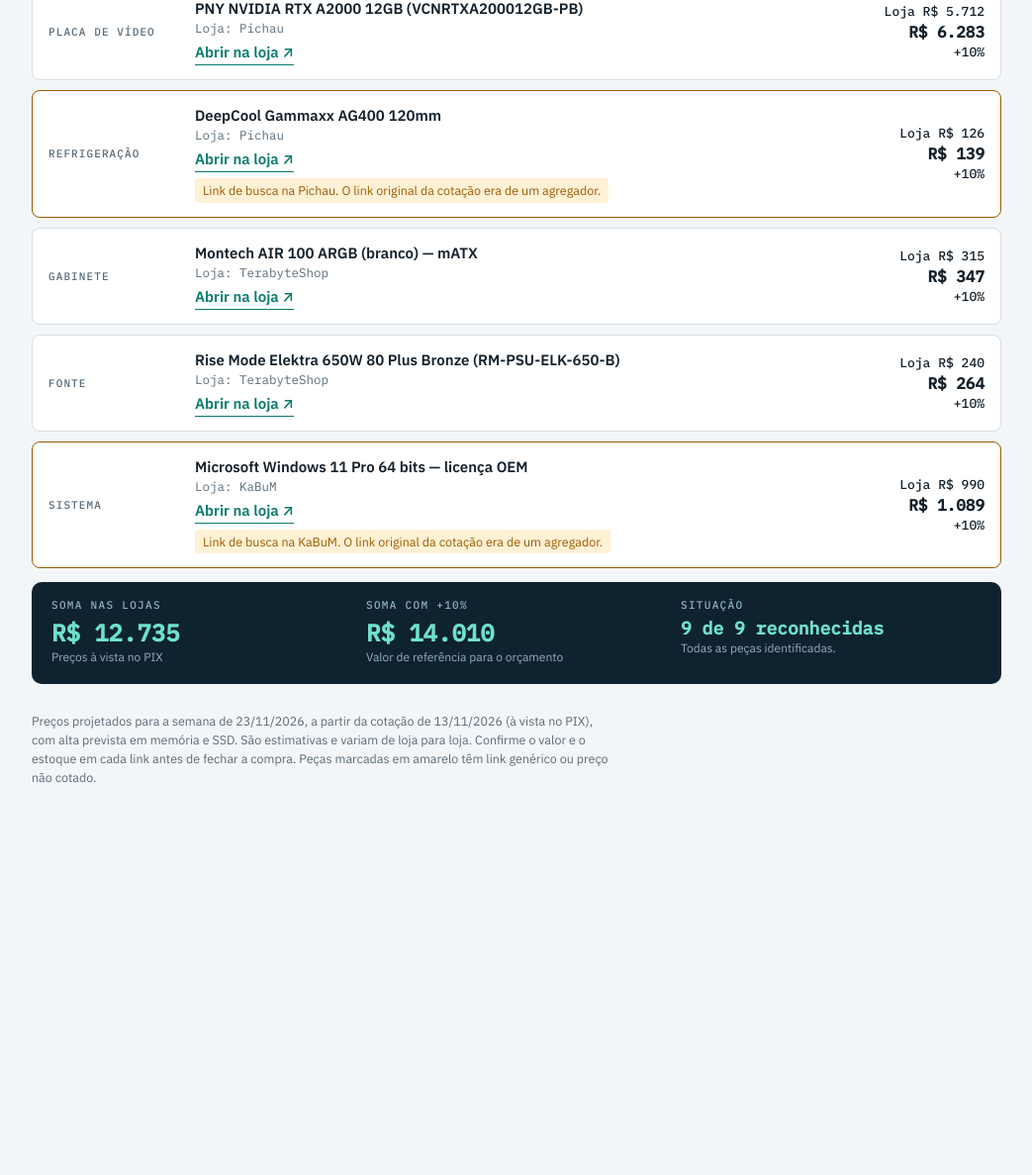
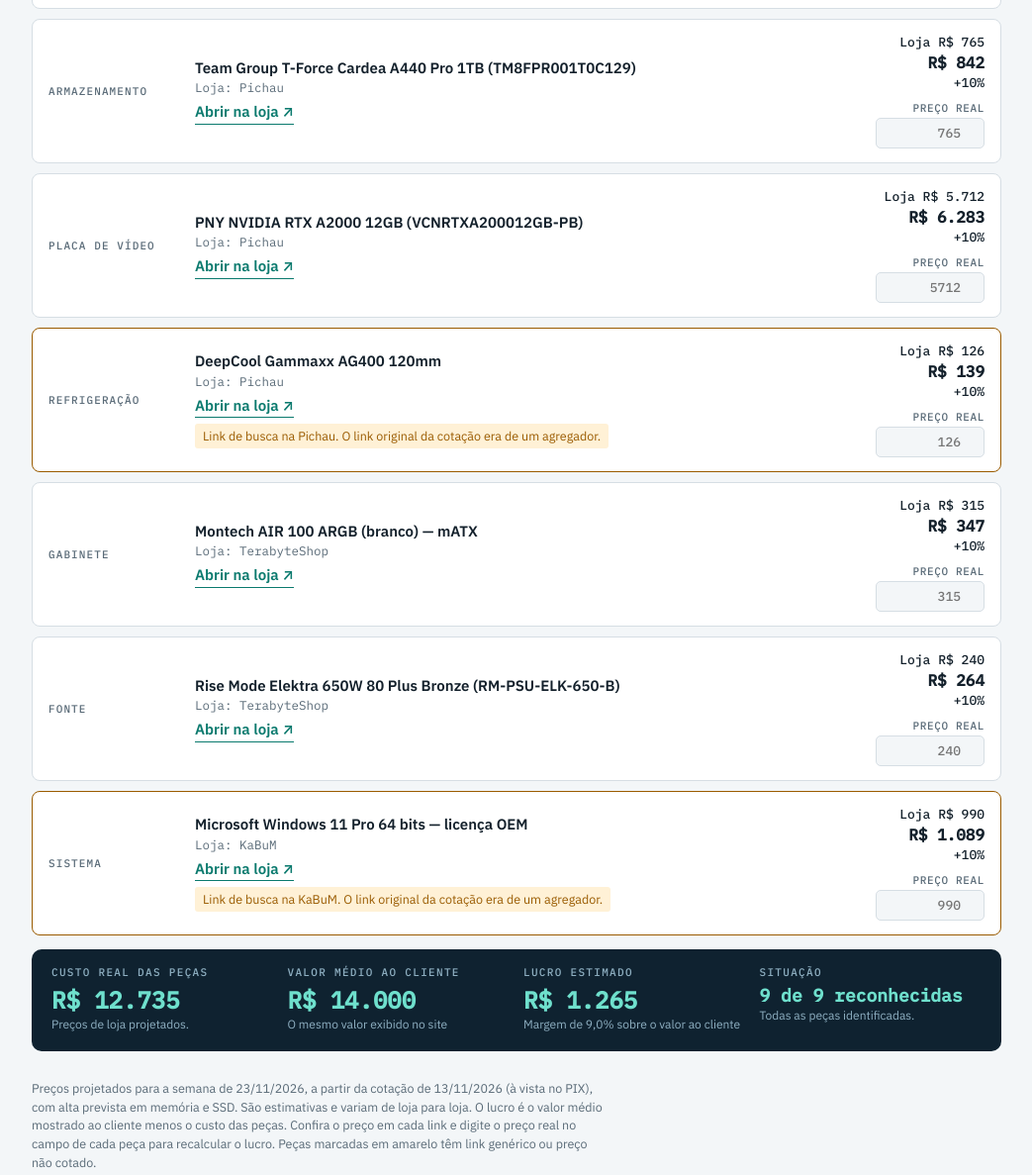
Before and after one commit to robsonaguiar-dev/orcamento_links, a plain HTML site: page index.html in a window 1280 px wide. Shown: the part 1029-2216 px from the top of the page at 99% size, without its empty margins (118-1161 px from the left). Before the commit the page ends 1879 px from the top, so only its background shows below. Drawn offline with Linux system fonts and the light colour scheme.

Commit message:
Atualizar o index.html

```diff
--- a/index.html
+++ b/index.html
@@ -45,6 +45,9 @@ section{margin-top:34px}
 .part .meta{font:400 12.5px var(--font-mono);color:var(--muted);overflow-wrap:anywhere}
 .nums{text-align:right;font:500 13px var(--font-mono);font-variant-numeric:tabular-nums;display:grid;gap:2px}
 .nums strong{font-size:16px}
+.realp{display:grid;gap:3px;margin-top:8px;font:500 11px var(--font-mono);color:var(--muted);letter-spacing:.06em;text-transform:uppercase}
+.realp input{width:110px;justify-self:end;font:500 13px var(--font-mono);padding:6px 8px;border-radius:5px;border:1px solid var(--line);background:var(--bg);color:var(--fg);text-align:right}
+@media (max-width:700px){.realp input{justify-self:start}}
 @media (max-width:700px){.nums{text-align:left}}
 .part a.go{display:inline-block;margin-top:6px;font-weight:600;color:var(--accent);text-decoration:none;border-bottom:1px solid currentColor}
 .part.warn{border-color:var(--warn)}
@@ -90,7 +93,7 @@ section{margin-top:34px}
   <div class="list" id="list"></div>
   <div class="sum" id="sum"></div>
 </section>
-<p class="fine">Preços projetados para a semana de 23/11/2026, a partir da cotação de 13/11/2026 (à vista no PIX), com alta prevista em memória e SSD. São estimativas e variam de loja para loja. Confirme o valor e o estoque em cada link antes de fechar a compra. Peças marcadas em amarelo têm link genérico ou preço não cotado.</p>
+<p class="fine">Preços projetados para a semana de 23/11/2026, a partir da cotação de 13/11/2026 (à vista no PIX), com alta prevista em memória e SSD. São estimativas e variam de loja para loja. O lucro é o valor médio mostrado ao cliente menos o custo das peças. Confira o preço em cada link e digite o preço real no campo de cada peça para recalcular o lucro. Peças marcadas em amarelo têm link genérico ou preço não cotado.</p>
 </div>
 
 <script>
@@ -134,7 +137,7 @@ const CATN={cpu:"Processador",board:"Placa-mãe",ram:"Memória",ssd:"Armazenamen
 const norm=s=>s.normalize("NFD").replace(/[̀-ͯ]/g,"").toLowerCase();
 const fmt=n=>"R$ "+Math.round(n).toLocaleString("pt-BR");
 const $=id=>document.getElementById(id);
-let found=[];
+let found=[],items=[];
 function parse(text){
   const rows=[];let title="";
   text.split(/\r?\n/).forEach(raw=>{
@@ -158,25 +161,35 @@ function run(){
   if(!rows.length){out.hidden=true;return}
   out.hidden=false;list.innerHTML="";found=[];
   $("ttl").textContent="Peças identificadas"+(title?" · "+title:"");
-  let tl=0,tv=0,miss=0,est=false;
+  let miss=0;items=[];
   rows.forEach(r=>{
     const d=document.createElement("div");
     if(r.bad){d.className="part bad";miss++;
       d.innerHTML=`<span class="cat">${r.cat?CATN[r.cat]:"Linha"}</span><div><b>Não reconhecida</b><span class="meta"></span></div><div></div>`;
       d.querySelector(".meta").textContent=r.raw;list.appendChild(d);return}
-    const c=r.c;found.push(c);tl+=c.l||0;tv+=c.v;if(c.est)est=true;
+    const c=r.c;found.push(c);const it={c,real:null};items.push(it);
     d.className="part"+(c.fl?" warn":"");
     d.innerHTML=`<span class="cat">${CATN[c.cat]}</span>
       <div><b></b><span class="meta"></span><br><a class="go" target="_blank" rel="noopener">Abrir na loja ↗</a>${c.fl?'<br><span class="flag"></span>':""}</div>
-      <div class="nums"><span>${c.l===null?"sem cotação":"Loja "+fmt(c.l)}</span><strong>${fmt(c.v)}</strong><span>+10%${c.est?" (estimado)":""}</span></div>`;
+      <div class="nums"><span>${c.l===null?"sem cotação":"Loja "+fmt(c.l)}</span><strong>${fmt(c.v)}</strong><span>+10%${c.est?" (estimado)":""}</span><label class="realp">Preço real <input type="number" inputmode="decimal" min="0" step="1" placeholder="${c.l===null?Math.round(c.v/1.1):c.l}" aria-label="Preço real de ${c.prod.replace(/"/g,"")}"></label></div>`;
+    d.querySelector(".realp input").addEventListener("input",e=>{const v=parseFloat(e.target.value);it.real=isNaN(v)?null:v;summarize()});
     d.querySelector("b").textContent=c.prod;
     d.querySelector(".meta").textContent="Loja: "+c.loja;
     const a=d.querySelector("a");a.href=c.url;
     if(c.fl)d.querySelector(".flag").textContent=c.fl;
     list.appendChild(d)});
-  sum.innerHTML=`<div><span class="label">Soma nas lojas</span><b>${fmt(tl)}</b><small>${est?"Sem a T1000, que não tem cotação.":"Preços à vista no PIX"}</small></div>
-   <div><span class="label">Soma com +10%</span><b>${fmt(tv)}</b><small>Valor de referência para o orçamento${est?" (T1000 estimada)":""}</small></div>
-   <div><span class="label">Situação</span><b style="font-size:18px">${found.length} de ${rows.length} reconhecidas</b><small>${miss?"Confira as linhas em vermelho.":"Todas as peças identificadas."}</small></div>`;
+  window.__miss=miss;window.__tot=rows.length;summarize();
+}
+function summarize(){
+  const sum=$("sum");
+  const cust=Math.round(items.reduce((a,i)=>a+i.c.v,0)/100)*100;
+  const cost=items.reduce((a,i)=>a+(i.real!==null?i.real:(i.c.l!==null?i.c.l:Math.round(i.c.v/1.1))),0);
+  const est=items.some(i=>i.c.l===null&&i.real===null),edited=items.filter(i=>i.real!==null).length;
+  const lucro=cust-cost,pct=cust?lucro/cust*100:0;
+  sum.innerHTML=`<div><span class="label">Custo real das peças</span><b>${fmt(cost)}</b><small>${edited?edited+" preço(s) editado(s) por você. ":"Preços de loja projetados. "}${est?"T1000 estimada.":""}</small></div>
+   <div><span class="label">Valor médio ao cliente</span><b>${fmt(cust)}</b><small>O mesmo valor exibido no site</small></div>
+   <div><span class="label">Lucro estimado</span><b style="color:${lucro>=0?"#6fe0cd":"#ff9a9a"}">${fmt(lucro)}</b><small>Margem de ${pct.toFixed(1).replace(".",",")}% sobre o valor ao cliente</small></div>
+   <div><span class="label">Situação</span><b style="font-size:18px">${found.length} de ${window.__tot} reconhecidas</b><small>${window.__miss?"Confira as linhas em vermelho.":"Todas as peças identificadas."}</small></div>`;
 }
 $("go").onclick=run;
 $("in").addEventListener("input",run);
```
